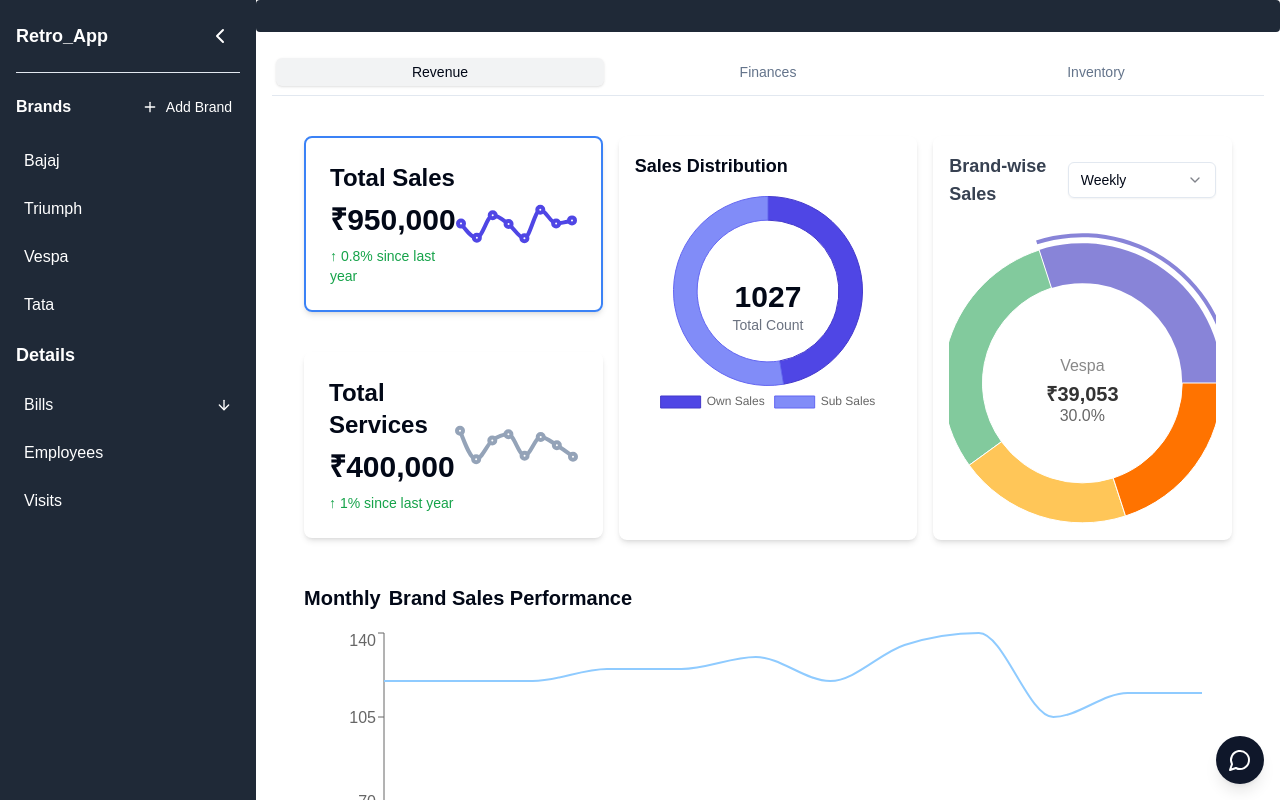
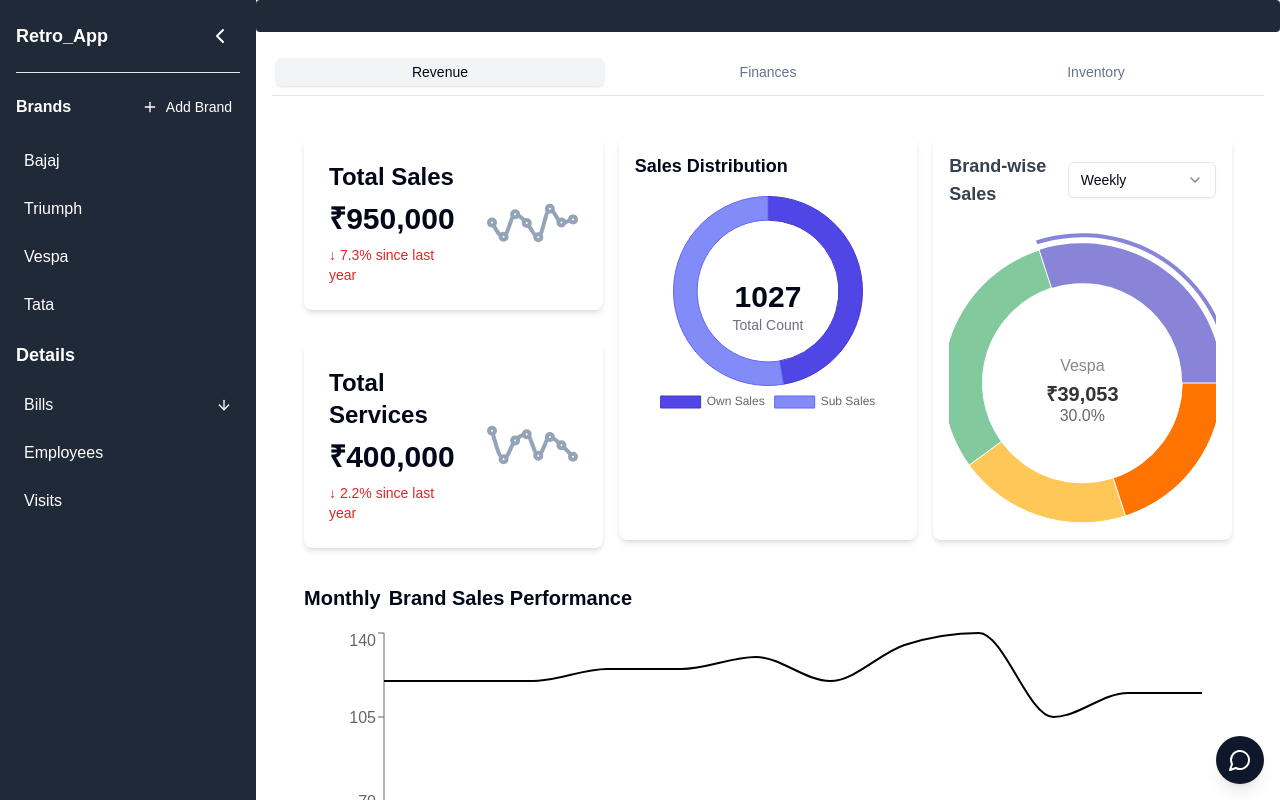
Before and after one commit to LVSSandeepKumar/retro_step_x_tech, a Next.js app: page / in a window 1280 px wide. Shown: the top 800 px of the page. Built offline with nearby package versions, Linux system fonts and the light colour scheme.

Commit message:
UI bug fixes

```diff
--- a/app/_components/SelectionGrid.jsx
+++ b/app/_components/SelectionGrid.jsx
@@ -3,8 +3,8 @@
 import VaryingLine from "./VaryingLine";
 
 const SelectionGrid = ({ onCardSelect }) => {
-  // Initialize selectedCard with "sales"
-  const [selectedCard, setSelectedCard] = useState("sales");
+  // Add prop for selection handling
+  const [selectedCard, setSelectedCard] = useState(null);
   const [cardData, setCardData] = useState([]);
 
   useEffect(() => {
@@ -36,9 +36,7 @@
         ),
       },
     ]);
-    // Notify parent of initial selection
-    onCardSelect("sales");
-  }, [onCardSelect]);
+  }, []);
 
   const handleCardClick = (cardId) => {
     setSelectedCard(cardId);
@@ -57,7 +55,7 @@
   };
 
   return (
-    <div className="flex flex-col gap-10">
+    <div className="flex flex-col gap-8">
       {cardData.map((card) => (
         <div
           key={card.id}
@@ -68,7 +66,7 @@
               : "border border-transparent hover:bg-gray-50"
           }`}
         >
-          <div className="flex items-center justify-between">
+          <div className="flex items-center gap-8">
             <div>
               <h3 className="text-2xl font-semibold mb-2">{card.title}</h3>
               <p className="text-3xl font-bold mb-2">{card.value}</p>
--- a/app/page.js
+++ b/app/page.js
@@ -62,7 +62,7 @@
   const [timePeriod, setTimePeriod] = useState("monthly");
   const [selectedBrand, setSelectedBrand] = useState(null);
   const [isSheetOpen, setIsSheetOpen] = useState(false);
-  const [selectedOverview, setSelectedOverview] = useState(null);
+  const [selectedOverview, setSelectedOverview] = useState("sales");
   const [periodValues, setPeriodValues] = useState({
     period: "WEEKLY",
     cash: Math.random() * 1000000,
@@ -436,7 +436,7 @@
                 <Line
                   type="monotone"
                   dataKey="Total"
-                  stroke="#8fcbff"
+                  stroke="#000000"
                   strokeWidth={2}
                   dot={false}
                 />
```
